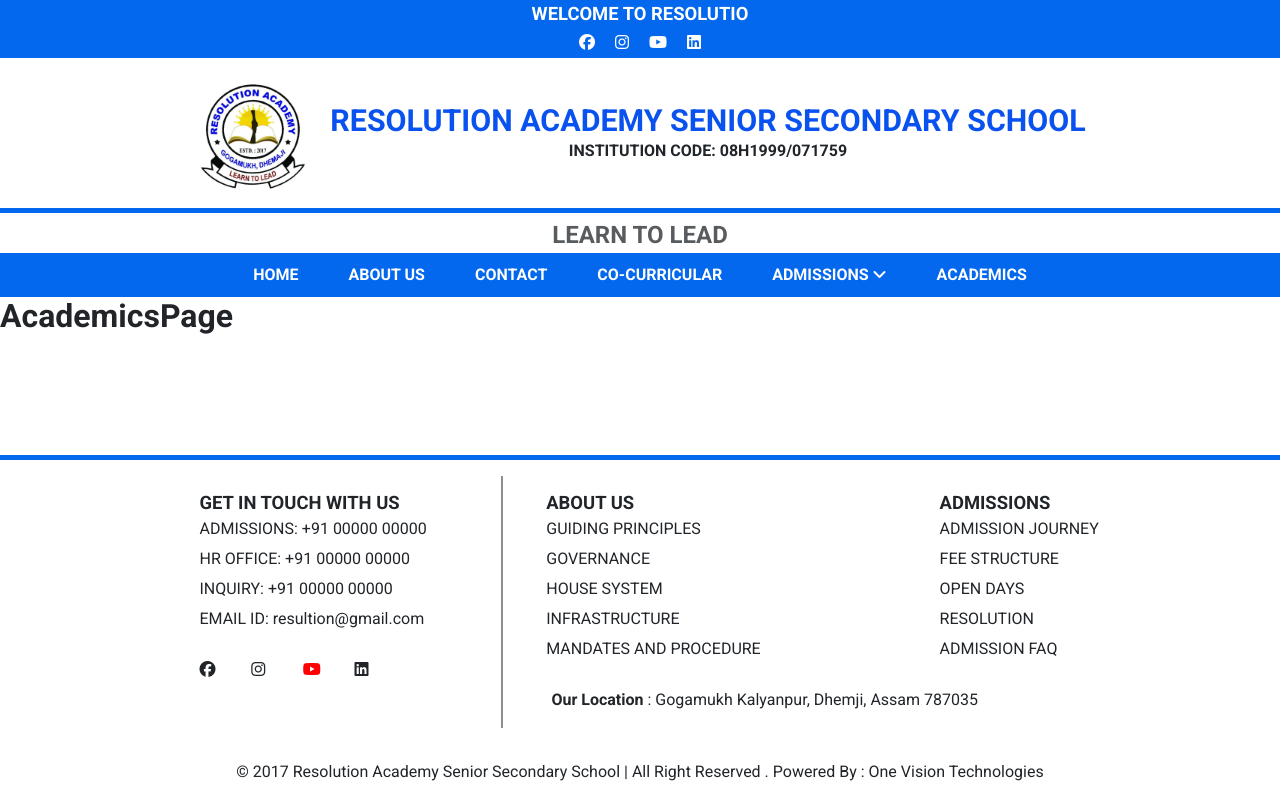
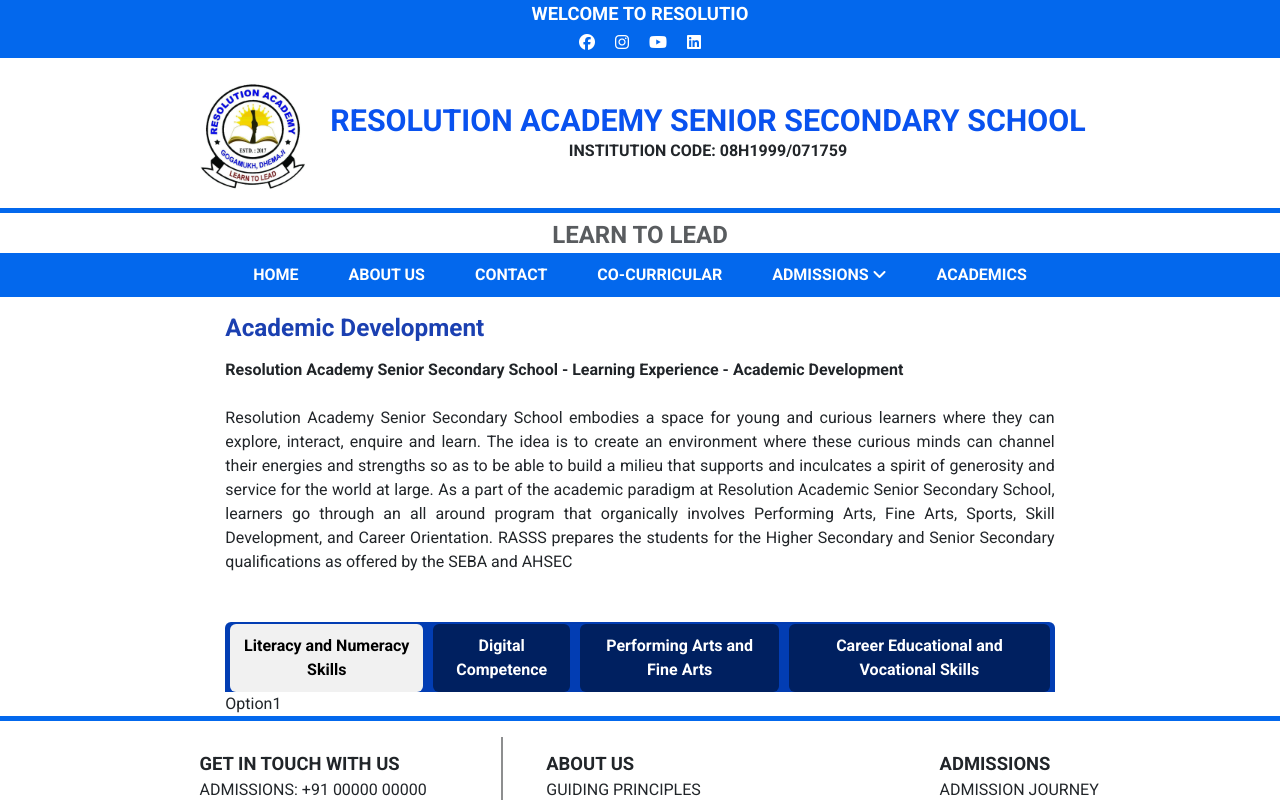
Before and after one commit to ResolutionAcademy/Webpage, a React (Create React App) app: page /academics in a window 1280 px wide. Built offline with nearby package versions, Linux system fonts and the light colour scheme.

Commit message:
new banner and academic page

```diff
--- a/src/App.css
+++ b/src/App.css
@@ -365,6 +365,13 @@
   padding:10px;
 }
 
+.table-option1{
+  margin: 0px 5px;
+  color: white;
+  background-color: #002060; /* Dark blue */
+  padding:10px;
+}
+
 @media (max-width:690px){
    .table-head{
      justify-content:space-around;
@@ -373,6 +380,13 @@
      margin: 0px;
      font-size: small;
    }
+   .table-option1{
+    margin: 0px 1px;
+    color: white;
+    background-color: #002060; /* Dark blue */
+    padding:3px;
+    font-size: small;
+  }
 }
 
 .selected-table-option{
--- a/src/landingpage/academics/academicspage.js
+++ b/src/landingpage/academics/academicspage.js
@@ -1,8 +1,124 @@
-function AcademicsPage(){
-    document.title = 'Academic Page'
+import { useState } from "react";
+
+function AcademicsPage() {
+  document.title = "Academic Page";
+
+  // Define state for the selected table
+  const [selectedTable, setSelectedTable] = useState("option1"); // Default selected table option
+
+  // Function to handle table selection
+  const handleTableSwitch = (option) => {
+    setSelectedTable(option);
+  };
+
+  return (
+    <div className="container">
+      <div className="row justify-content-center">
+        <div className="col-md-10 col-lg-8">
+          <h3 className="my-3" style={{ color: "#1B40B1" }}>
+            Academic Development
+          </h3>
+          <p>
+            <b>
+              Resolution Academy Senior Secondary School - Learning Experience -
+              Academic Development
+            </b>
+          </p>
+          <br></br>
+          <p style={{ textAlign: "justify" }}>
+            Resolution Academy Senior Secondary School embodies a space for
+            young and curious learners where they can explore, interact, enquire
+            and learn. The idea is to create an environment where these curious
+            minds can channel their energies and strengths so as to be able to
+            build a milieu that supports and inculcates a spirit of generosity
+            and service for the world at large. As a part of the academic
+            paradigm at Resolution Academic Senior Secondary School, learners go
+            through an all around program that organically involves Performing
+            Arts, Fine Arts, Sports, Skill Development, and Career Orientation.
+            RASSS prepares the students for the Higher Secondary and Senior
+            Secondary qualifications as offered by the SEBA and AHSEC
+          </p>
+        </div>
+      </div>
+      <div className="row justify-content-center mt-5">
+        <div className="col-md-10 col-lg-8">
+          <div className="table-head rounded-top">
+            <button
+              className={`rounded table-option1 ${
+                selectedTable === "option1" ? "selected-table-option" : ""
+              }`}
+              onClick={() => handleTableSwitch("option1")}
+            >
+              <b>Literacy and Numeracy Skills</b>
+            </button>
+            <button
+              className={`rounded table-option1 ${
+                selectedTable === "option2" ? "selected-table-option" : ""
+              }`}
+              onClick={() => handleTableSwitch("option2")}
+            >
+              <b>Digital Competence</b>
+            </button>
+            <button
+              className={`rounded table-option1 ${
+                selectedTable === "option3" ? "selected-table-option" : ""
+              }`}
+              onClick={() => handleTableSwitch("option3")}
+            >
+              <b>Performing Arts and Fine Arts</b>
+            </button>
+            <button
+              className={`rounded table-option1 ${
+                selectedTable === "option4" ? "selected-table-option" : ""
+              }`}
+              onClick={() => handleTableSwitch("option4")}
+            >
+              <b>Career Educational and Vocational Skills</b>
+            </button>
+          </div>
+        </div>
+      </div>
+      <div className="row justify-content-center">
+        <div className="col-md-10 col-lg-8">
+            {selectedTable === 'option1' && <Option1/>}
+            {selectedTable === 'option2' && <Option2/>}
+            {selectedTable === 'option3' && <Option3/>}
+            {selectedTable === 'option4' && <Option4/>}
+        </div>
+      </div>
+    </div>
+  );
+}
+
+export default AcademicsPage;
+
+
+function Option1(){
     return(
-        <h1>AcademicsPage</h1>
+        <>
+          Option1
+        </>
     )
 }
 
-export default AcademicsPage;
+function Option2(){
+    return(
+        <>
+          Option2
+        </>
+    )
+}
+function Option3(){
+    return(
+        <>
+          Option3
+        </>
+    )
+}
+function Option4(){
+    return(
+        <>
+          Option4
+        </>
+    )
+}
--- a/src/landingpage/header.js
+++ b/src/landingpage/header.js
@@ -123,7 +123,9 @@
             className=""
             style={{ color: "white", marginRight: "20px" }}
           >
+               <Link to="https://www.facebook.com/profile.php?id=61560494695194" target="_blank">
             <i class="fa-brands fa-facebook"></i>
+            </Link>
           </div>
           <div
             className=""
@@ -135,7 +137,9 @@
             className=""
             style={{ color: "white", marginRight: "20px" }}
           >
+
             <i class="fa-brands fa-youtube"></i>
+
           </div>
           <div className="" style={{ color: "white", marginRight: "0px" }}>
             <i class="fa-brands fa-linkedin"></i>
--- a/src/landingpage/home/hero.js
+++ b/src/landingpage/home/hero.js
@@ -1,4 +1,5 @@
 import { useState, useEffect } from "react";
+import {Link} from 'react-router-dom'
 
 let images = [
   {
@@ -10,6 +11,8 @@
     link: "media/heroimg1.jpg",
   },
 ];
+
+let applyLink = "https://forms.gle/REmLfbe99V8NDrKT8";
 
 function HeroSection() {
   let [index, setIndex] = useState(0);
@@ -76,22 +79,30 @@
       </div>
       <div
         className="row justify-content-center mt-3"
-        style={{ backgroundColor: "#0368ED" }}
+        style={{ backgroundColor: "#500394"}}
       >
         <div className="col-md-8 hero-text text-center text-light p-4">
-          <p>
-            <b>DISCOVER YOUR POTENTIAL & GRAB A FREE SEAT</b>
-          </p>
+          <h1 className="pt-3 fs-1">
+            <b>RESOLUTION ADMISSION TEST - 2025</b>
+          </h1>
+          <h2 className="fs-1 pb-4" style={{color:"#F5D37E"}}>
+            <b>IX, X , XI & XII (SCIENCE)</b>
+          </h2>
           <p>
             {" "}
             <b>
-              APPLY FOR RESOLUTION ADMISSION TEST(RAT) <br></br>
-              FOR CLASS IX,X,XI & XII (SCIENCE)
+            DISCOVER YOUR POTENTIAL & GRAB A FREE SEAT
             </b>
           </p>
-          <button type="button" class="btn btn-danger m-3">
-            APPLY NOW
+          <div>
+          <button type="button" class="btn px-5 py-4 btn-danger m-5" style={{borderRadius:"30px"}}>
+            <Link to={applyLink} target="_blank"><h3>APPLY NOW</h3></Link>
           </button>
+          <button type="button" class="btn px-5 py-4 btn-danger m-5" style={{borderRadius:"30px"}}>
+            <Link to="/admissions/test"><h3>LEARN MORE</h3></Link>
+          </button>
+          </div>
+
         </div>
       </div>
     </>
```
Also changed, not shown: src/landingpage/admission/AdmissionPage.jsx (+113 -26 lines).
